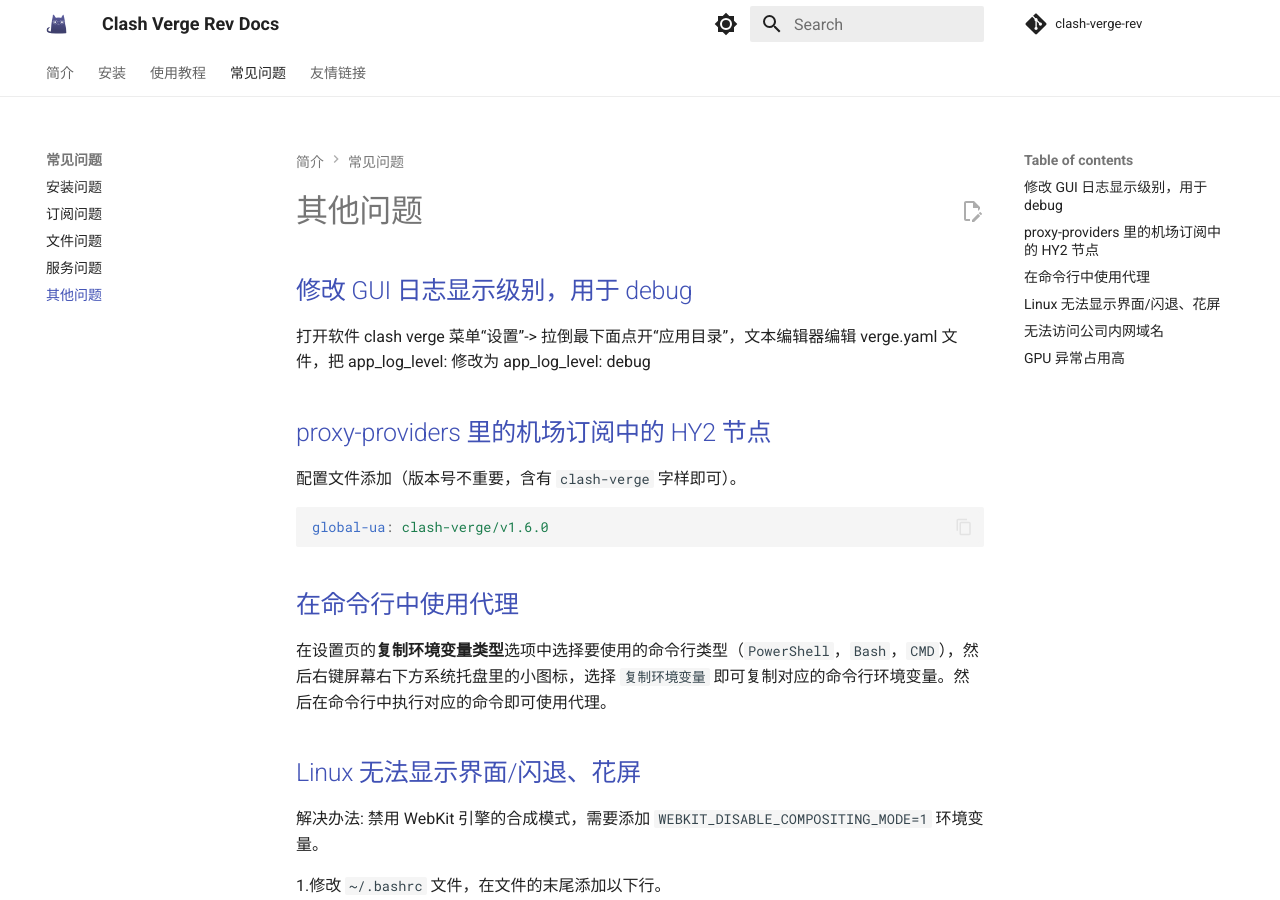
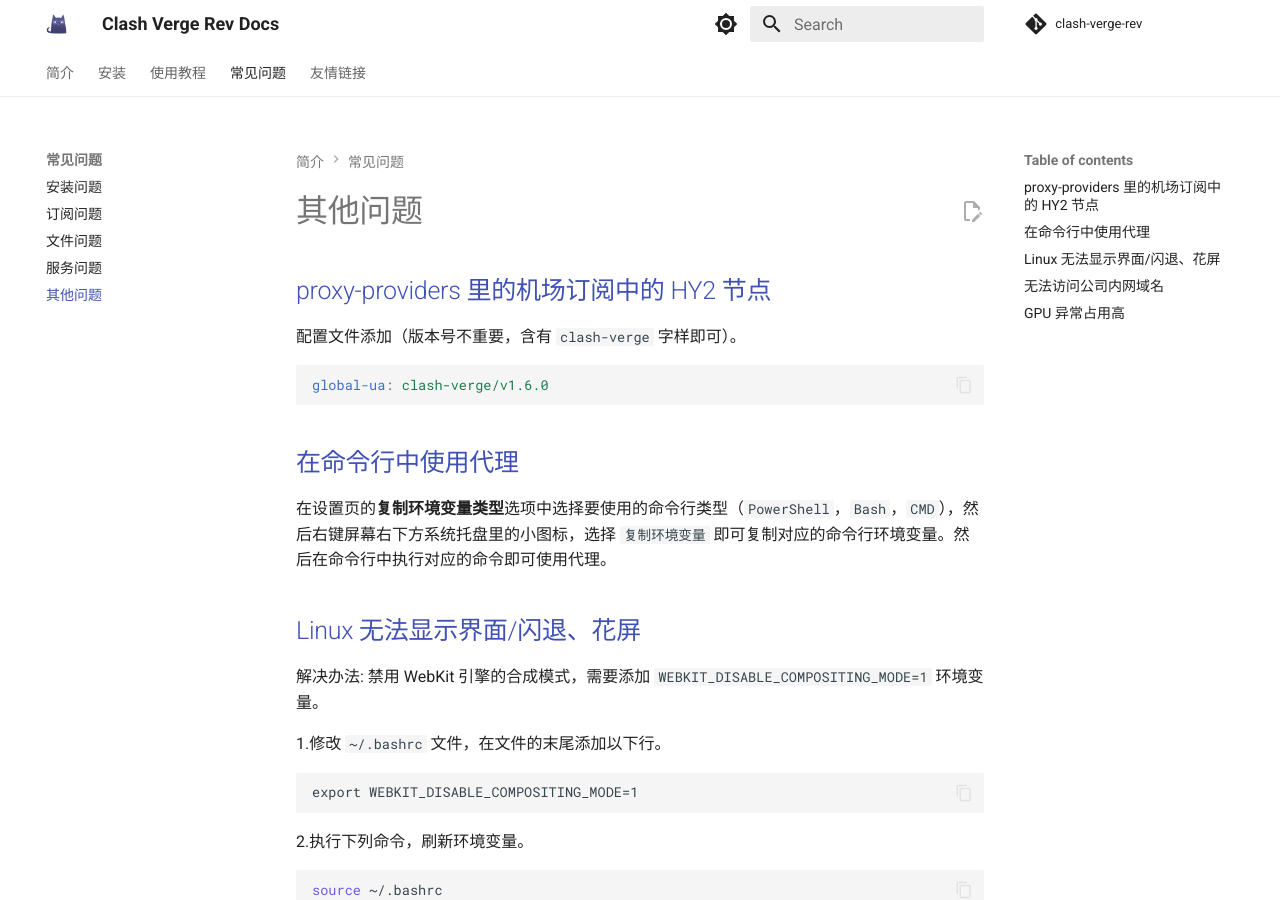
Before and after one commit to clash-verge-rev/clash-verge-rev.github.io, an MkDocs documentation site: the page built from docs/faq/other.md, in a window 1280 px wide and 900 px high. Built offline with MkDocs 1.6.1 and Material for MkDocs 9.7.7, drawn with Linux system fonts in a browser that asks for light colours; comment, search, counter and statistics services are not loaded.

```diff
--- a/docs/faq/other.md
+++ b/docs/faq/other.md
@@ -1,7 +1,3 @@
-## 修改 GUI 日志显示级别，用于 debug
-
-打开软件 clash verge 菜单“设置”-> 拉倒最下面点开“应用目录”，文本编辑器编辑 verge.yaml 文件，把 app_log_level: 修改为 app_log_level: debug
-
 ## proxy-providers 里的机场订阅中的 HY2 节点
 
 配置文件添加（版本号不重要，含有 `clash-verge` 字样即可）。
--- a/mkdocs.yml
+++ b/mkdocs.yml
@@ -21,6 +21,7 @@ nav:
       - 设置代理绕过: guide/bypass.md
       - 设置代理组图标: guide/group_icon.md
       - 自定义主题/样式: guide/css_injection.md
+      - 导出日志文件: guide/log.md
   - 常见问题:
       - 安装问题: faq/install.md
       - 订阅问题: faq/subscribe.md
```
Also changed, not shown: docs/guide/log.md (added, +13 -0 lines), 1 other file.
